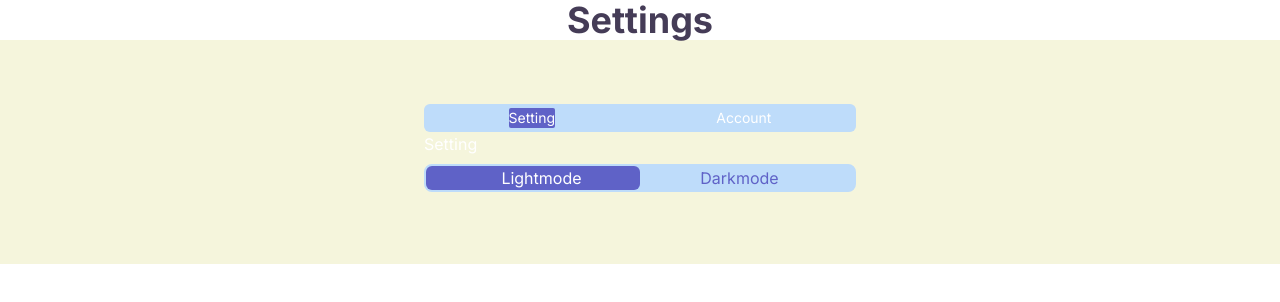
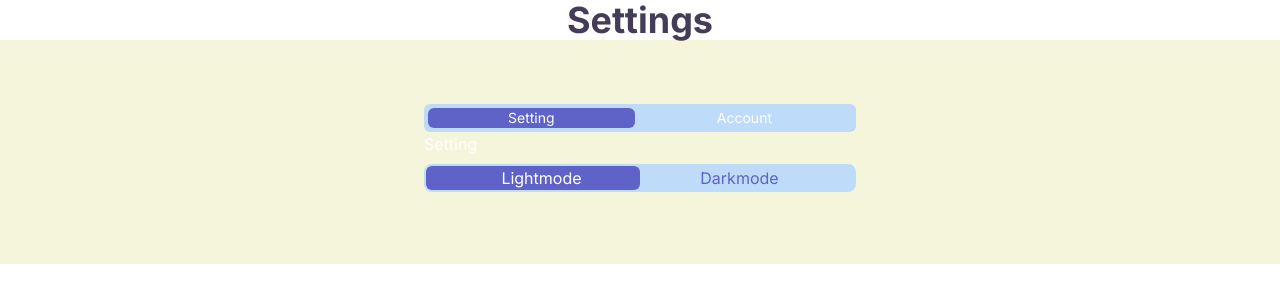
Before and after one commit to devhausleipzigacademy/camp8-final-project, a Next.js app: page /settings in a window 1280 px wide. Shown: the top 302 px of the page. Built offline with nearby package versions, Linux system fonts and the light colour scheme.

Commit message:
account tab done and darkmode toggle

```diff
--- a/src/components/TabAccountSetting.tsx
+++ b/src/components/TabAccountSetting.tsx
@@ -16,17 +16,15 @@ export default function TabAccountSetting() {
   return (
     <div className="w-full max-w-md px-2 py-16 ">
       <Tab.Group>
-        <Tab.List className="flex p-1 rounded-md bg-secondary-default justify-around text-sm font-medium">
+        <Tab.List className="flex p-1 rounded-md bg-secondary-default justify-between text-sm ">
           {Object.keys(categories).map((category) => (
             <Tab key={category}>
               {({ selected }) => (
                 <button
                   className={classNames(
-                    ` ${
-                      selected
-                        ? "bg-primary-default-Solid rounded-sm"
-                        : "bg-secondary-default"
-                    }`
+                    selected
+                      ? "bg-primary-default-Solid rounded-md px-20"
+                      : "bg-secondary-default rounded-md px-20"
                   )}
                 >
                   {category}
```
